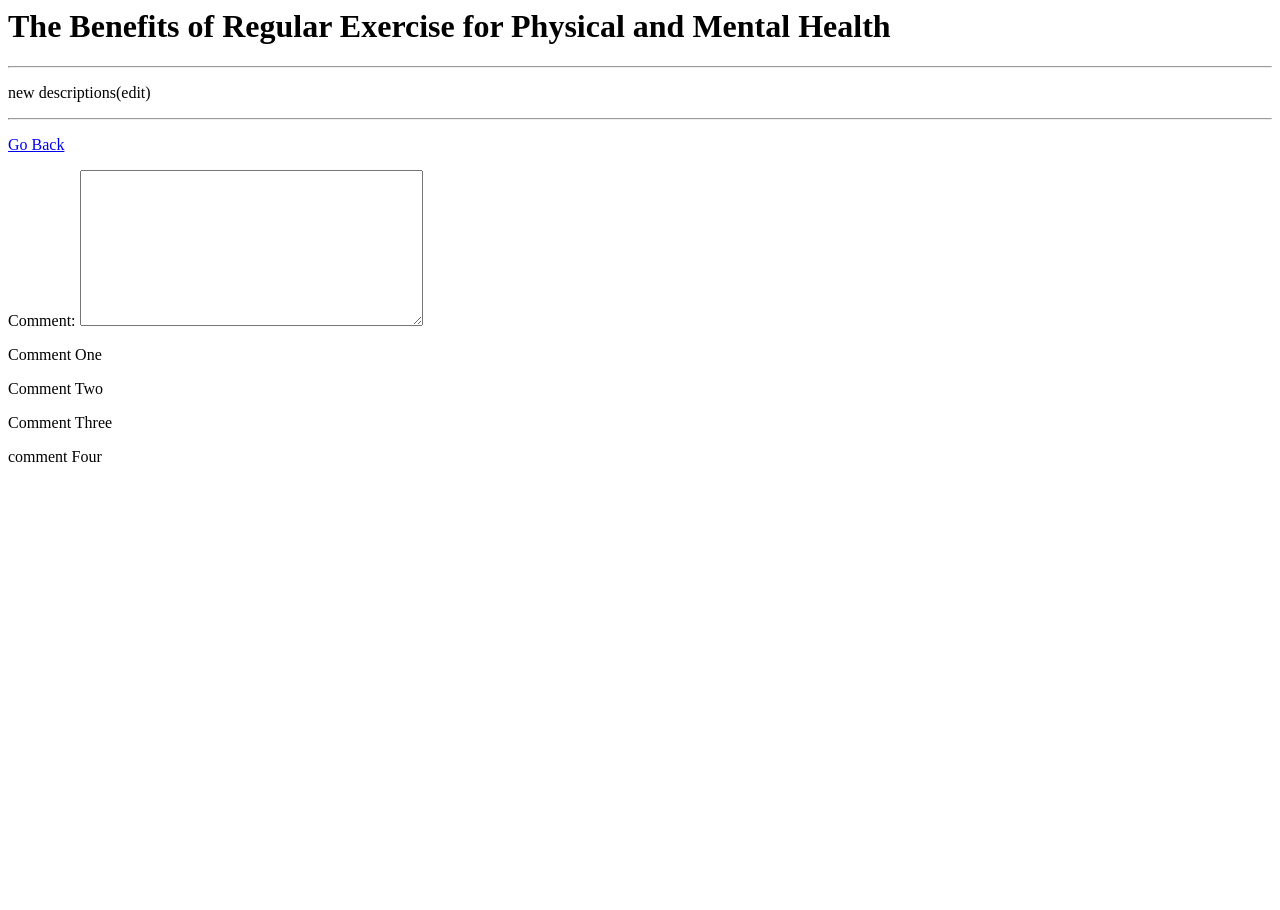
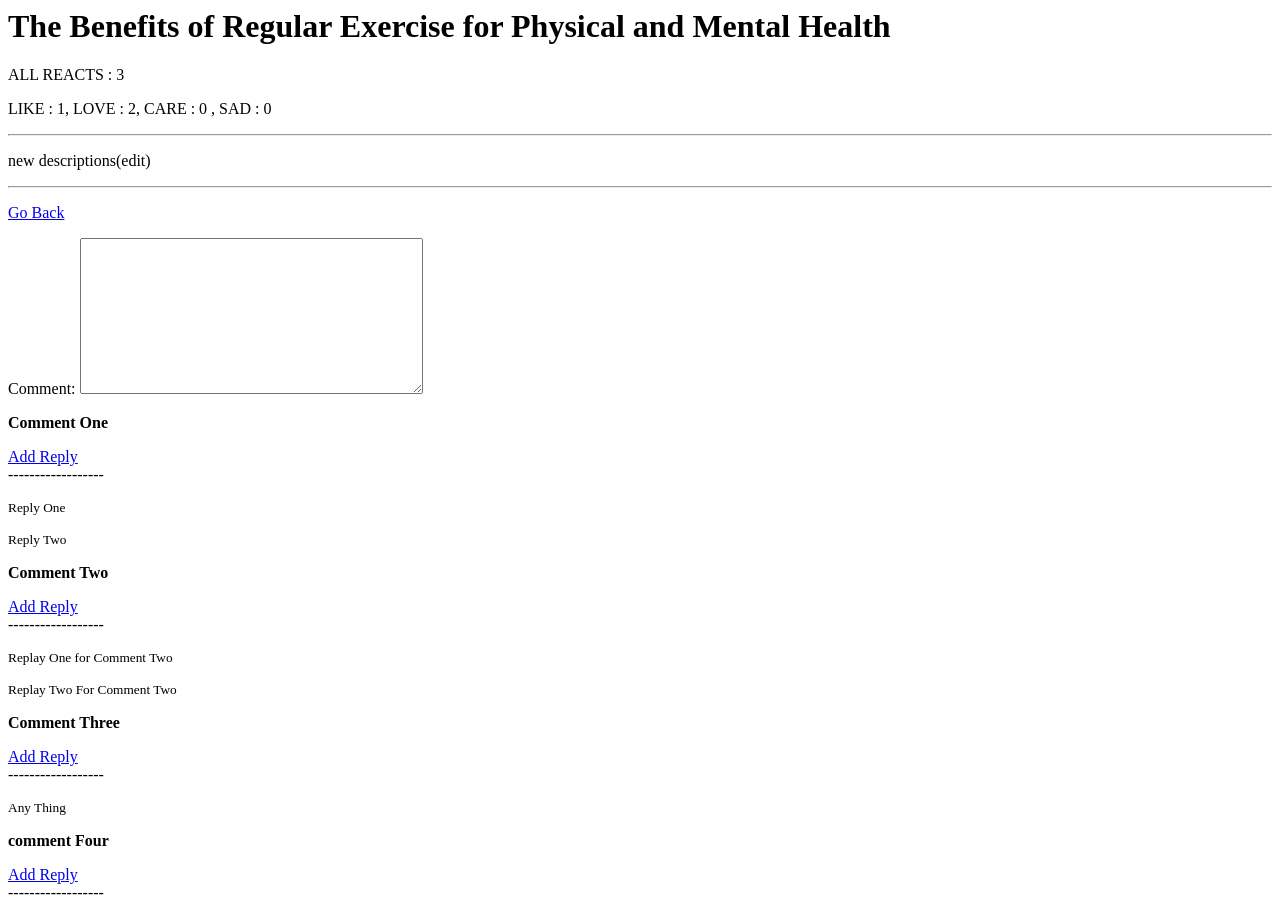
Before and after one commit to karim-aboelazm/Django-Learn, a Django app: page /post/4/ in a window 1280 px wide. Before the commit the page ends 462 px from the top, so only its background shows below. Run offline with Django 4.2, Linux system fonts and the light colour scheme; data comes from the database, SQL or seed files in the repository; both versions use the stored data as it was after the commit.

Commit message:
reply and react

```diff
--- a/myapp/admin.py
+++ b/myapp/admin.py
@@ -1,6 +1,8 @@
 from django.contrib import admin
-from myapp.models import Posts,Customers,Comments
+from myapp.models import Posts,Customers,Comments,CommentsReply,PostReact
 # Register your models here.
 admin.site.register(Posts)
 admin.site.register(Customers)
 admin.site.register(Comments)
+admin.site.register(CommentsReply)
+admin.site.register(PostReact)
--- a/myapp/forms.py
+++ b/myapp/forms.py
@@ -15,3 +15,8 @@ class CommentForm(forms.ModelForm):
         if comment:
             comment.save()
         return comment
+
+class CommentReplyForm(forms.ModelForm):
+    class Meta:
+        model = CommentsReply
+        fields = ['reply']
--- a/myapp/models.py
+++ b/myapp/models.py
@@ -1,4 +1,5 @@
 from django.db import models
+from django.urls import reverse
 
 class Posts(models.Model):
     title = models.CharField(max_length=200)
@@ -39,3 +40,24 @@ class Comments(models.Model):
         verbose_name_plural = "Comments"
     def __str__(self):
         return f"comment number ({self.id}) for post number ({self.post.id})"
+
+class CommentsReply(models.Model):
+    comment = models.ForeignKey(Comments, on_delete=models.CASCADE)
+    reply = models.TextField()
+
+    def get_absolute_url(self):
+        return reverse("post", kwargs={"pk": self.post.pk})
+
+    class Meta:
+        verbose_name_plural = "Comments Reply"
+    def __str__(self):
+        return f"comment reply number ({self.id}) for comment with title ({self.comment.comment})"
+
+class PostReact(models.Model):
+    REACTS = ((str(i),str(i)) for i in ['LIKE','LOVE','SAD','CARE'])
+    post = models.ForeignKey(Posts, on_delete=models.CASCADE)
+    post_react = models.CharField(max_length=10,choices=REACTS,default='LIKE')
+    class Meta:
+            verbose_name_plural = "Post React"
+    def __str__(self):
+        return f"Post number ({self.post.id}) has reacted with ({self.post_react})"
--- a/myapp/templates/details.html
+++ b/myapp/templates/details.html
@@ -1,4 +1,6 @@
 <h1>{{object.title}}</h1>
+<p> ALL REACTS : {{all_}}</p>
+<p>LIKE : {{li}}, LOVE : {{lo}}, CARE : {{ca}} , SAD : {{sa}} </p>
 <hr>
 <p>{{object.content}}</p>
 <hr>
@@ -12,7 +14,15 @@
 
 {% if allcomment.comments_set.all %}
     {% for comnt in allcomment.comments_set.all %}
-        <p>{{comnt.comment}}</p>
+        <p><strong>{{comnt.comment}}</strong></p>
+
+        <a href="{% url 'myapp:reply_comment' comnt.comment %}">Add Reply</a>
+        <br>
+        ------------------
+        {% for rep in comnt.commentsreply_set.all  %}
+          <p><small>{{rep.reply}}</small></p>
+        {% endfor %}
+
     {% endfor %}
 {% else %}
 <p>There is no comment yet !</p>
--- a/myapp/templates/home.html
+++ b/myapp/templates/home.html
@@ -2,6 +2,10 @@
 {% for post in posts  %}
 
 <h1>( {{forloop.counter}} ) {{post.title}}</h1>
+<a href="{% url 'myapp:post_react' post.id %}?react=LIKE">LIKE</a>
+<a href="{% url 'myapp:post_react' post.id %}?react=LOVE">&#128150;</a>
+<a href="{% url 'myapp:post_react' post.id %}?react=SAD">SAD</a>
+<a href="{% url 'myapp:post_react' post.id %}?react=CARE">CARE</a>
 <p>Posted at : {{post.created_at|timesince}} ago</p>
 <p><a href="{% url 'myapp:post_edit' post.id %}">Edit Post</a></p>
 <p><a href="{% url 'myapp:post_delete' post.id %}">delete Post</a></p>
--- a/myapp/urls.py
+++ b/myapp/urls.py
@@ -10,4 +10,7 @@ urlpatterns = [
     path('post/add/',PostsAddPageView.as_view(),name='post_add'),
     path('post/<int:pk>/edit',PostsUpdatePageView.as_view(),name='post_edit'),
     path('post/<int:pk>/delete',PostsDeletePageView.as_view(),name='post_delete'),
+    path('reply/<str:title>',CommentReplyView.as_view(),name='reply_comment'),
+    path('post-react/<int:pk>/',PostReactView.as_view(),name="post_react")
+
 ]
--- a/myapp/views.py
+++ b/myapp/views.py
@@ -1,7 +1,8 @@
 from django.shortcuts import render,redirect
 from django.urls import reverse_lazy
+from django.views import View
 from django.views.generic import TemplateView,ListView,DetailView,CreateView,UpdateView,DeleteView
-from myapp.models import Posts,Comments
+from myapp.models import Posts,Comments,CommentsReply,PostReact
 from .forms import *
 
 class HomePageView(TemplateView):
@@ -18,6 +19,24 @@ class PostsPageView(ListView):
     context_object_name = 'posts'
     template_name='home.html'
 
+class PostReactView(View):
+    def get(self, request, *args, **kwargs):
+        post_id = self.kwargs['pk']
+        react = request.GET.get('react')
+        current_post = Posts.objects.get(id=post_id)
+        if react == 'LIKE':
+            PostReact.objects.create(post=current_post,post_react='LIKE')
+        elif react == 'LOVE':
+            PostReact.objects.create(post=current_post,post_react='LOVE')
+        elif react == 'SAD':
+            PostReact.objects.create(post=current_post,post_react='SAD')
+        elif react == 'CARE':
+            PostReact.objects.create(post=current_post,post_react='CARE')
+        else:
+            pass
+        return redirect("/")
+
+
 class PostsDetailPageView(DetailView):
     model = Posts
     # context_object_name = 'post'
@@ -28,6 +47,22 @@ class PostsDetailPageView(DetailView):
         current_post = self.get_object()
         context["form"] = CommentForm(post = self.object)
         context['allcomment'] = Posts.objects.get(pk=current_post.pk)
+
+        li,lo,sa,ca= 0,0,0,0
+        for react in self.object.postreact_set.all():
+            if react.post_react == 'LOVE':
+                lo+=1
+            elif react.post_react == 'LIKE':
+                li+=1
+            elif react.post_react == 'SAD':
+                sa+=1
+            else:
+                ca+=1
+        context['li'] = li
+        context['lo'] = lo
+        context['sa'] = sa
+        context['ca'] = ca
+        context['all_'] = lo+li+sa+ca
         return context
 
     def post(self, request,*args, **kwargs):
@@ -56,3 +91,19 @@ class PostsDeletePageView(DeleteView,CreateView):
     from_class = CommentForm
     template_name='posts_confirm_delete.html'
     success_url = "/"
+
+class CommentReplyView(CreateView):
+    model = CommentsReply
+    fields = ["reply"]
+    template_name='reply.html'
+    success_url = "/"
+
+    def post(self, request,*args, **kwargs):
+        comment = Comments.objects.get(comment=self.kwargs['title'])
+        form = CommentReplyForm(request.POST)
+        if form.is_valid():
+            form.instance.comment = comment
+            form.save()
+            return redirect("/")
+        else:
+            return self.render_to_response({'form':form})
```
Also changed, not shown: myapp/templates/reply.html (added, +7 -0 lines), db.sqlite3, myapp/migrations/0012_commentsreply.py (added), myapp/migrations/0013_postreact.py (added), myapp/migrations/0014_alter_postreact_post.py (added), myapp/migrations/0015_alter_postreact_post.py (added), myapp/migrations/0016_alter_postreact_post.py (added), myapp/migrations/0017_alter_postreact_post_react.py (added), myapp/migrations/0018_alter_postreact_post.py (added).
